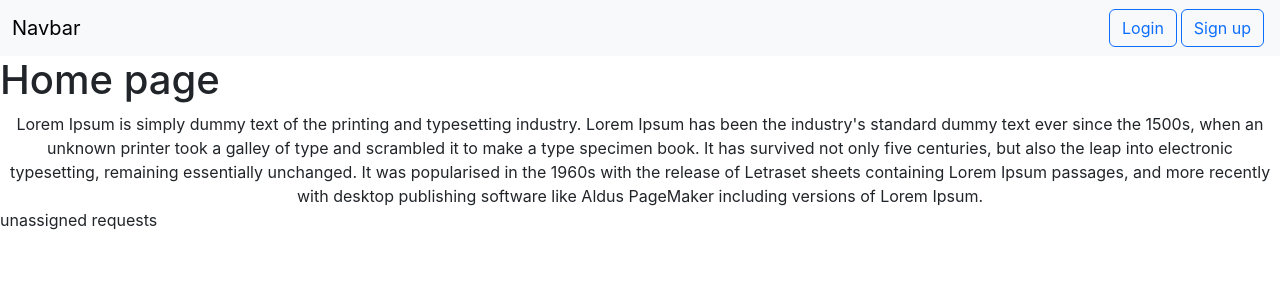
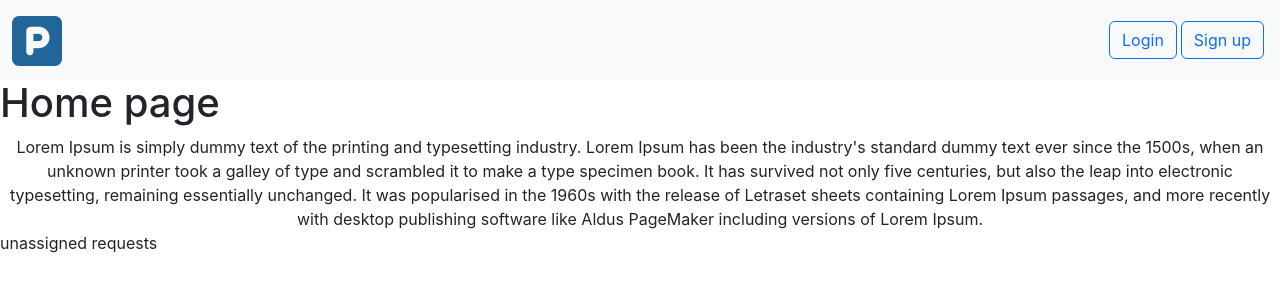
Before and after one commit to Gayan65/parkez, a React (Create React App) app in the folder frontend/: page / in a window 1280 px wide. Shown: the top 300 px of the page. Built offline with nearby package versions, Linux system fonts and the light colour scheme.

Commit message:
navlogo add

```diff
--- a/frontend/src/components/NavBar.js
+++ b/frontend/src/components/NavBar.js
@@ -1,6 +1,7 @@
 import { Link } from "react-router-dom";
 import { useLogout } from "../hooks/useLogout";
 import { useAuthContext } from "../hooks/useAuthContext";
+import navLogo from "../assets/img/NavLogo.png";
 
 const NavBar = () => {
     //get user
@@ -17,7 +18,13 @@ const NavBar = () => {
         <nav className="navbar navbar-expand-lg bg-body-tertiary">
             <div className="container-fluid">
                 <Link className="navbar-brand" to={"/"}>
-                    Navbar
+                    <img
+                        src={navLogo}
+                        alt="Logo"
+                        width="50"
+                        height="50"
+                        class="d-inline-block align-text-top"
+                    ></img>
                 </Link>
                 <button
                     className="navbar-toggler"
```
Also changed, not shown: frontend/src/assets/img/NavLogo.png (added).
